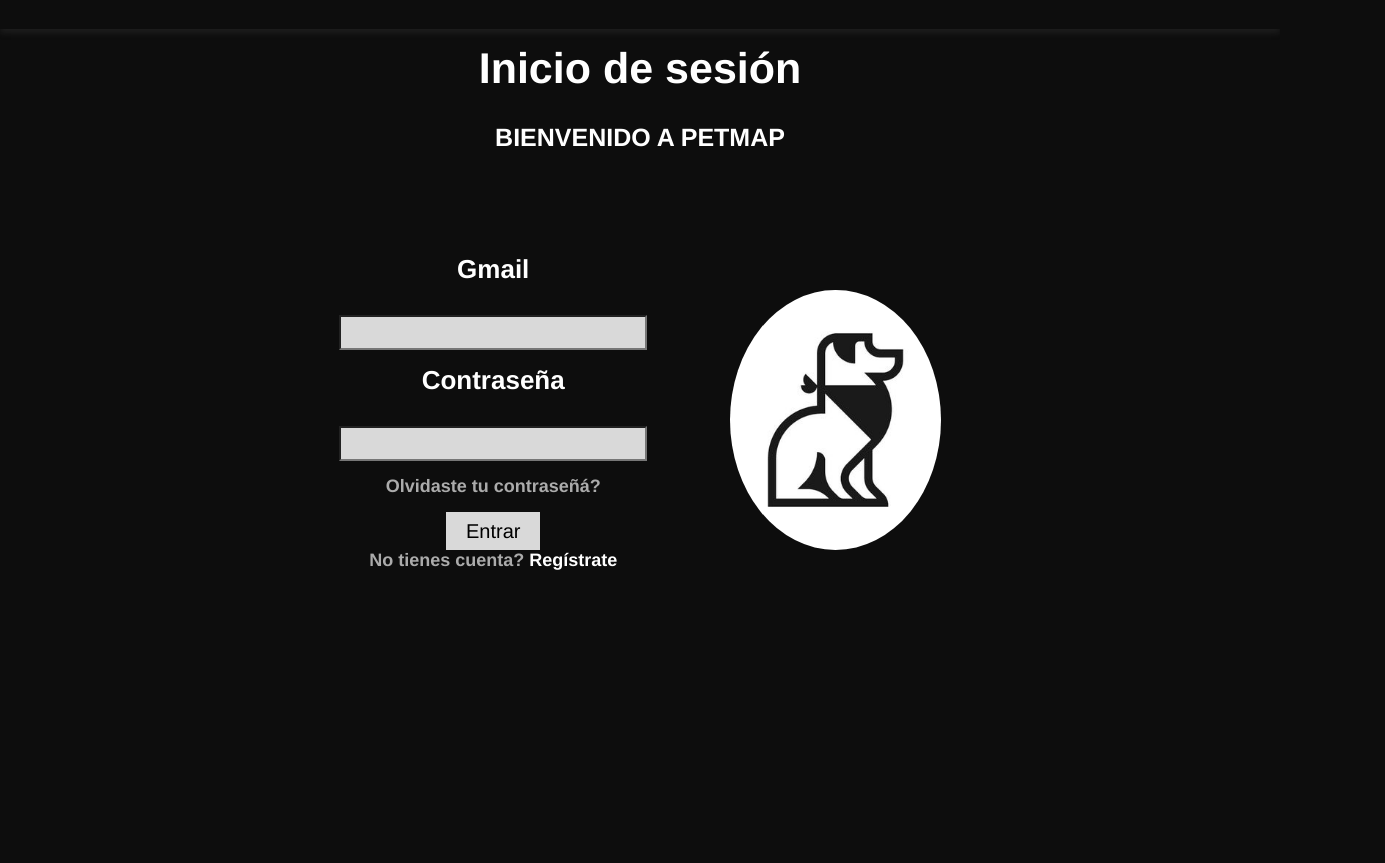
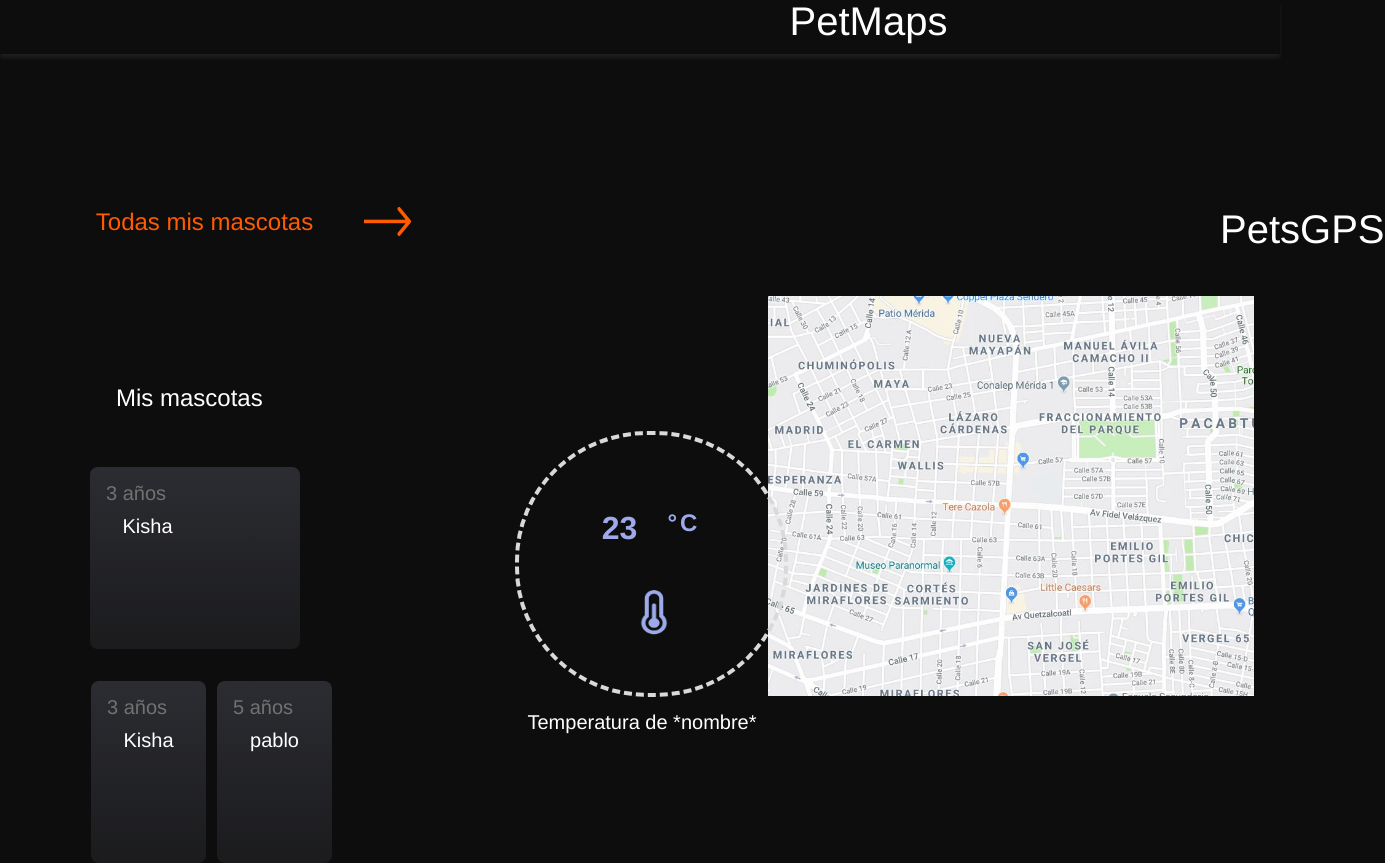
Before and after one commit to MrYen2-0/VistasPetmap, a React (Create React App) app: page /inicio in a window 1280 px wide. Before the commit this address led to /. Shown: the top 863 px of the page, 1385 px wide, since content can reach past the window. Before the commit the page ends 800 px from the top, so only its background shows below. Built offline with nearby package versions, Linux system fonts and the light colour scheme; sample sign-in values are in the browser's storage.

Commit message:
contenedor de mascotas

```diff
--- a/src/App.js
+++ b/src/App.js
@@ -1,4 +1,4 @@
-import React, { useEffect } from 'react';
+import React from 'react';
 import { BrowserRouter as Router, Route, Routes } from 'react-router-dom';
 import Home from './views/Home';
 import Register from './views/Registro';
@@ -9,19 +9,6 @@
 import './assets/styles/App.css';
 
 function App() {
-
-  useEffect(() => {
-    const handleBeforeUnload = () => {
-      localStorage.removeItem('token');
-    }
-
-    window.addEventListener('beforeunload', handleBeforeUnload);
-
-    return () => {
-      window.removeEventListener('beforeunload', handleBeforeUnload);
-    }
-  },[]);
-
   return (
     <Router>
       <div className="App">
--- /dev/null
+++ b/src/components/MascotaContainer.js
@@ -0,0 +1,8 @@
+export const MascotaContainer = ({ edad, nombre }) => {
+    return (
+        <div className="frame-2">
+            <div className="text-wrapper-3">{edad} años</div>
+            <div className="text-wrapper-4">{nombre}</div>
+        </div>
+    );
+}
--- a/src/views/Home.js
+++ b/src/views/Home.js
@@ -34,7 +34,7 @@
       console.error(`error en la consulta: ${error}`);
     });
     if (response && response.data.success) {
-      localStorage.setItem('token', response.token);
+      sessionStorage.setItem('token', response.token);
       navigate('/inicio');
     } else {
       Swal.fire({
--- a/src/views/Inicio.js
+++ b/src/views/Inicio.js
@@ -1,17 +1,27 @@
-import React, { useEffect } from "react";
+import React, { useEffect, useState } from "react";
 import { Link, useNavigate } from "react-router-dom";
 import "../assets/styles/Inicio.css";
+import { MascotaContainer } from "../components/MascotaContainer";
 
 export const Inicio = () => {
 
   const navigate = useNavigate();
+  const [mascotas, setMascotas] = useState([]);
+  const [selectedMascota, setSelectedMascota] = useState({ edad: -1, nombre: '' });
 
   useEffect(() => {
-    const accessToken = localStorage.getItem('token');
-    if (!accessToken) {
+    if(!sessionStorage.getItem('token')){
       navigate('/');
     }
-  },[navigate]);
+    setMascotas((prev) => [...prev, ...[
+      { edad: 3, nombre: "Kisha" },
+      { edad: 5, nombre: "pablo" }
+    ]]);
+  }, []);
+
+  useEffect(() => {
+    setSelectedMascota(mascotas[0] ?? { edad: -1, nombre: '' });
+  },[mascotas]);
 
   return (
     <div className="macbook-pro">
@@ -27,17 +37,13 @@
           </Link>          <div className="parent-container">
           <div className="frame">
             <div className="frame-wrapper">
-              <div className="frame-2">
-                <div className="text-wrapper-3">3 años</div>
-                <div className="text-wrapper-4">Kisha</div>
-              </div>
+              <MascotaContainer edad={selectedMascota.edad} nombre={selectedMascota.nombre} />
             </div>
             <div className="text-wrapper-5">Mis mascotas</div>
             <div className="div-wrapper">
-              <div className="frame-2">
-                <div className="text-wrapper-3">3 años</div>
-                <div className="text-wrapper-4">Kirby</div>
-              </div>
+            {mascotas.map((mascota, index) => (
+                <MascotaContainer edad={mascota.edad} nombre={mascota.nombre} />
+              ))}
             </div>
             <div className="livescreen-overflow">
               <img className="vector" alt="Vector" src="temp.png" />
```
